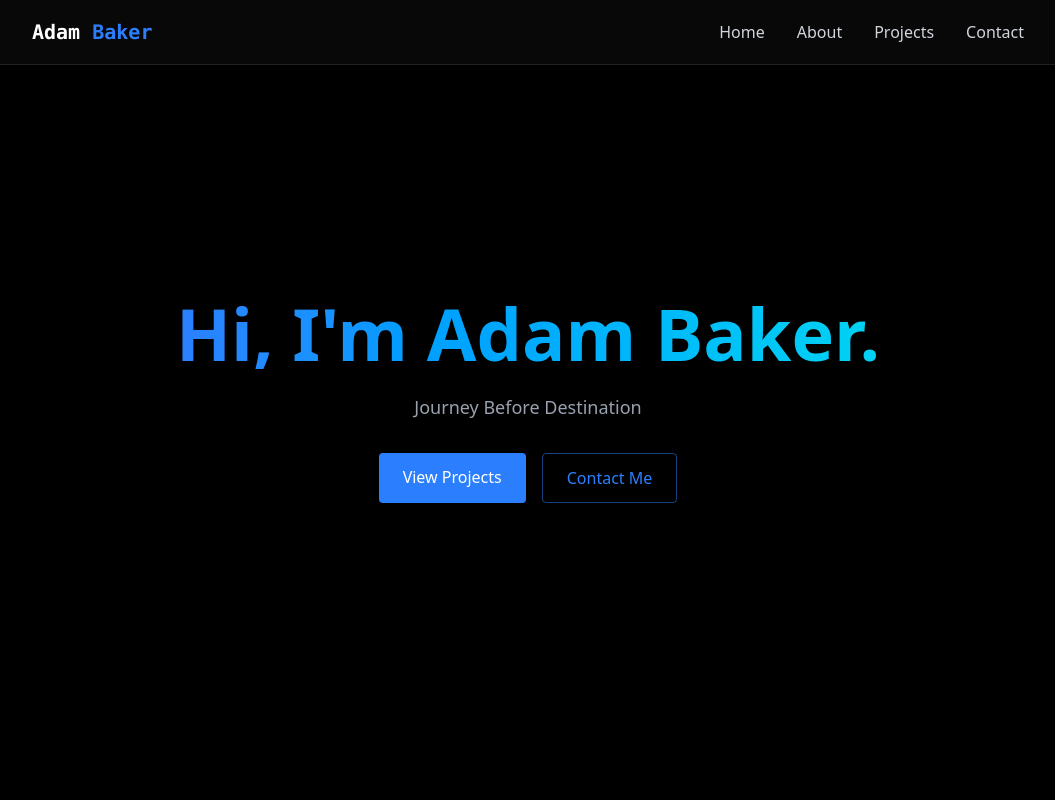
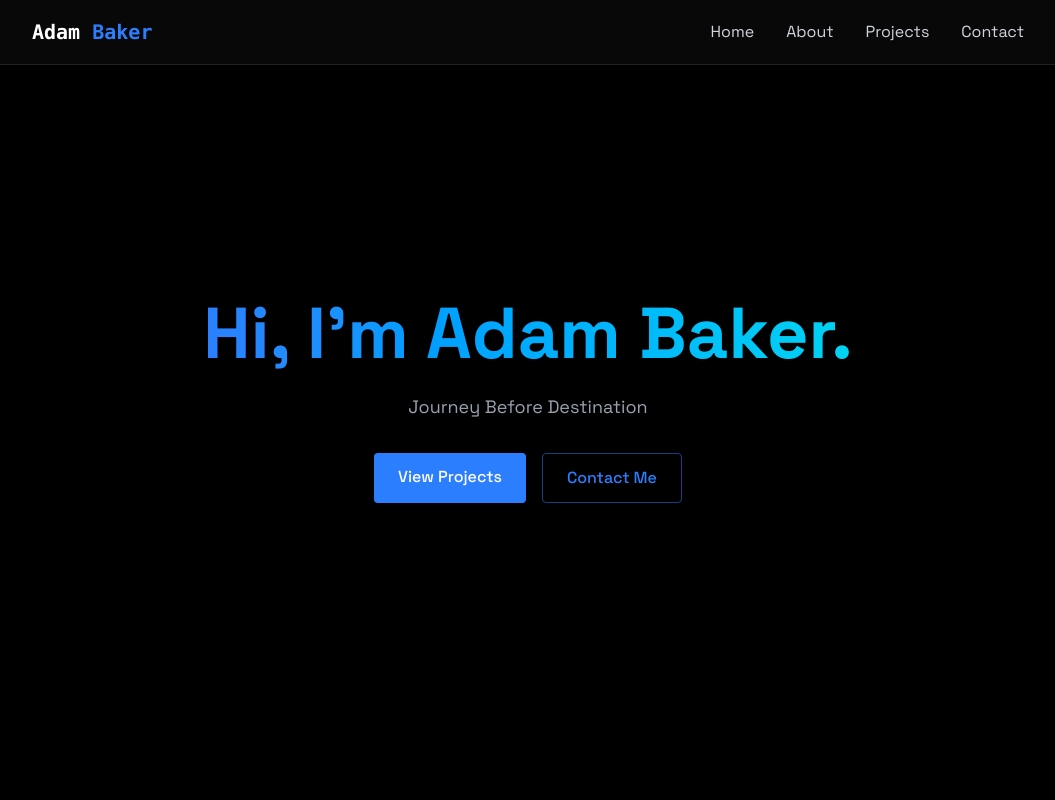
Before and after one commit to abaker421/react-portfolio, a React (Vite) app: page / in a window 1280 px wide. Shown: the top 800 px of the page, without its empty margins (112-1167 px from the left). Built offline with nearby package versions, Linux system fonts and the light colour scheme; no server answers.

Commit message:
minor tweaks

```diff
--- a/package.json
+++ b/package.json
@@ -1,5 +1,6 @@
 {
   "name": "react-portfolio",
+  "homepage": "https://abaker421.github.io/react-portfolio",
   "private": true,
   "version": "0.0.0",
   "type": "module",
@@ -7,7 +8,9 @@
     "dev": "vite",
     "build": "vite build",
     "lint": "eslint .",
-    "preview": "vite preview"
+    "preview": "vite preview",
+    "predeploy": "npm run build",
+    "deploy": "gh-pages -d dist"
   },
   "dependencies": {
     "@emailjs/browser": "^4.4.1",
--- a/src/index.css
+++ b/src/index.css
@@ -4,7 +4,7 @@ html,
 body {
     margin: 0;
     padding: 0;
-    fint-family: "Space Grotesk", sans serif;
+    font-family: "Space Grotesk", sans serif;
     background: #0a0a0a;
     color: #f3f4f6;
 }
--- a/vite.config.js
+++ b/vite.config.js
@@ -4,7 +4,7 @@ import tailwindcss from "@tailwindcss/vite"
 
 // https://vite.dev/config/
 export default defineConfig({
-  plugins: [react(), tailwindcss()]
-
+  plugins: [react(), tailwindcss()],
+  base: "/react-portfolio"
 },
 )
```
